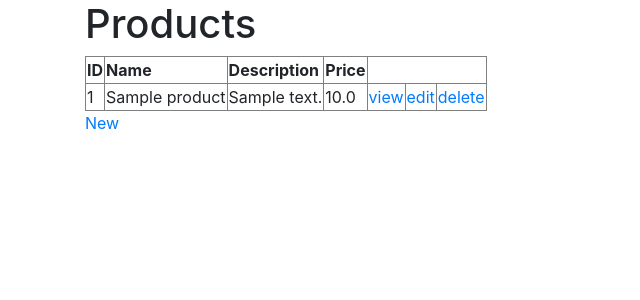
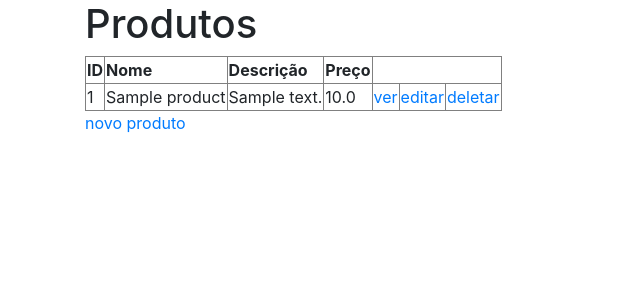
Before and after one commit to DSW-2018-2/Ticketflix, a Django app: page /bomboniere/product/ in a window 1280 px wide. Shown: the part 56-356 px from the top of the page, without its empty margins (0-640 px from the left). Run offline with Django 3.2, Linux system fonts and the light colour scheme; tables that the repository leaves empty hold one stand-in row (values such as "Sample post"); parts of the project's set-up code (start-up, migrations or seed data) failed here and were passed over; some libraries are stand-ins or nearby versions.

Commit message:
Changing templates of bomboniere's app
Changing texts to Portuguese

Adding missing links

Creating a new template for product's quantity page

Co-authored-by: Natália Rodrigues <nataliamrq@gmail.com>

```diff
--- a/ticketflix/templates/bomboniere/combo_delete.html
+++ b/ticketflix/templates/bomboniere/combo_delete.html
@@ -1,4 +1,4 @@
-<h1>Combo Delete</h1>
-<form method="post">{% csrf_token %} Are you sure you want to delete "{{ object }}" ?
+<h1>Deletar Combo</h1>
+<form method="post">{% csrf_token %} Tem certeza que você deseja deletar "{{ object }}" ?
     <input type="submit" value="Submit" />
 </form>
--- a/ticketflix/templates/bomboniere/combo_form.html
+++ b/ticketflix/templates/bomboniere/combo_form.html
@@ -1,5 +1,5 @@
-{% extends "base.html" %} {% load static %} {% block title %}New Combo: {{ object.date }}{% endblock %} {% block content %}
-<h1>Combo Edit</h1>
+{% extends "base.html" %} {% load static %} {% block title %}Novo Combo: {{ object.date }}{% endblock %} {% block content %}
+<h1>Editar Combo</h1>
 <form method="post">{% csrf_token %} {{ form.as_p }}
     <input type="submit" value="Submit" />
 </form>
--- a/ticketflix/templates/bomboniere/combo_view.html
+++ b/ticketflix/templates/bomboniere/combo_view.html
@@ -20,13 +20,15 @@
             {% endif %}
             <b>Preço: </b><b>{{ item.product.price }}<br>
             <b>Quantidade: </b>{{ item.quantity }}<br>
+            <a href="{% url 'bomboniere:combo:product_quantity' object.id item.product.id %}">mudar a quantidade do produto</a>
         </div>
     </div>
     <br>
     {% endfor %}
 
     <td>
-        <a href="{% url 'bomboniere:combo:combo_list' %}">view</a>
+        <a href="{% url 'bomboniere:combo:product_select' object.id %}">mudar os produtos do combo</a><br><br>
+        <a href="{% url 'bomboniere:combo:combo_list' %}">ir para a lista de combos</a>
     </td>
 
 </div>
--- a/ticketflix/templates/bomboniere/product_delete.html
+++ b/ticketflix/templates/bomboniere/product_delete.html
@@ -1,4 +1,4 @@
-<h1>Product Delete</h1>
-<form method="post">{% csrf_token %} Are you sure you want to delete "{{ object }}" ?
+<h1>Deletar Produto</h1>
+<form method="post">{% csrf_token %} Tem certeza que você deseja deletar "{{ object }}" ?
     <input type="submit" value="Submit" />
 </form>
--- a/ticketflix/templates/bomboniere/product_form.html
+++ b/ticketflix/templates/bomboniere/product_form.html
@@ -1,5 +1,5 @@
-{% extends "base.html" %} {% load static %} {% block title %}New Product: {{ object.date }}{% endblock %} {% block content %}
-<h1>Product Edit</h1>
+{% extends "base.html" %} {% load static %} {% block title %}Novo Produto: {{ object.date }}{% endblock %} {% block content %}
+<h1>Editar Produto</h1>
 <form method="post">{% csrf_token %} {{ form.as_p }}
     <input type="submit" value="Submit" />
 </form>
--- a/ticketflix/templates/bomboniere/product_list.html
+++ b/ticketflix/templates/bomboniere/product_list.html
@@ -1,13 +1,13 @@
-{% extends "base.html" %} {% load static %} {% block title %}Products{% endblock %} {% block content %}
-<h1>Products</h1>
+{% extends "base.html" %} {% load static %} {% block title %}Produtos{% endblock %} {% block content %}
+<h1>Produtos</h1>
 
 <table border="1">
     <thead>
         <tr>
             <th>ID</th>
-            <th>Name</th>
-            <th>Description</th>
-            <th>Price</th>
+            <th>Nome</th>
+            <th>Descrição</th>
+            <th>Preço</th>
         </tr>
     </thead>
     <tbody>
@@ -18,19 +18,19 @@
             <td>{{ product.description}}</td>
             <td>{{ product.price }}</td>
             <td>
-                <a href="{% url 'bomboniere:product:product_view' product.id %}">view</a>
+                <a href="{% url 'bomboniere:product:product_view' product.id %}">ver</a>
             </td>
             <td>
-                <a href="{% url 'bomboniere:product:product_edit' product.id %}">edit</a>
+                <a href="{% url 'bomboniere:product:product_edit' product.id %}">editar</a>
             </td>
             <td>
-                <a href="{% url 'bomboniere:product:product_delete' product.id %}">delete</a>
+                <a href="{% url 'bomboniere:product:product_delete' product.id %}">deletar</a>
             </td>
         </tr>
         {% endfor %}
     </tbody>
 </table>
 
-<a href="{% url 'bomboniere:product:product_new' %}">New</a>
+<a href="{% url 'bomboniere:product:product_new' %}">novo produto</a>
 
 {% endblock content %}
--- a/ticketflix/templates/bomboniere/product_select.html
+++ b/ticketflix/templates/bomboniere/product_select.html
@@ -1,4 +1,4 @@
-{% extends "base.html" %} {% load static %} {% block title %}Product Select: {{ object.name }}{% endblock %} {% block content %}
+{% extends "base.html" %} {% load static %} {% block title %}Selecionar Produto: {{ object.name }}{% endblock %} {% block content %}
 
 <form method='post'>
     {% csrf_token %}
--- a/ticketflix/templates/bomboniere/product_view.html
+++ b/ticketflix/templates/bomboniere/product_view.html
@@ -1,5 +1,5 @@
 
-{% extends "base.html" %} {% load static %} {% block title %}Product: {{ object.name }}{% endblock %} {% block content %}
+{% extends "base.html" %} {% load static %} {% block title %}Produto: {{ object.name }}{% endblock %} {% block content %}
 <div class="container">
 
     <div class="row">
```
Also changed, not shown: ticketflix/templates/bomboniere/combo_list.html (+8 -8 lines), ticketflix/templates/bomboniere/product_quantity_form.html (added, +7 -0 lines).
